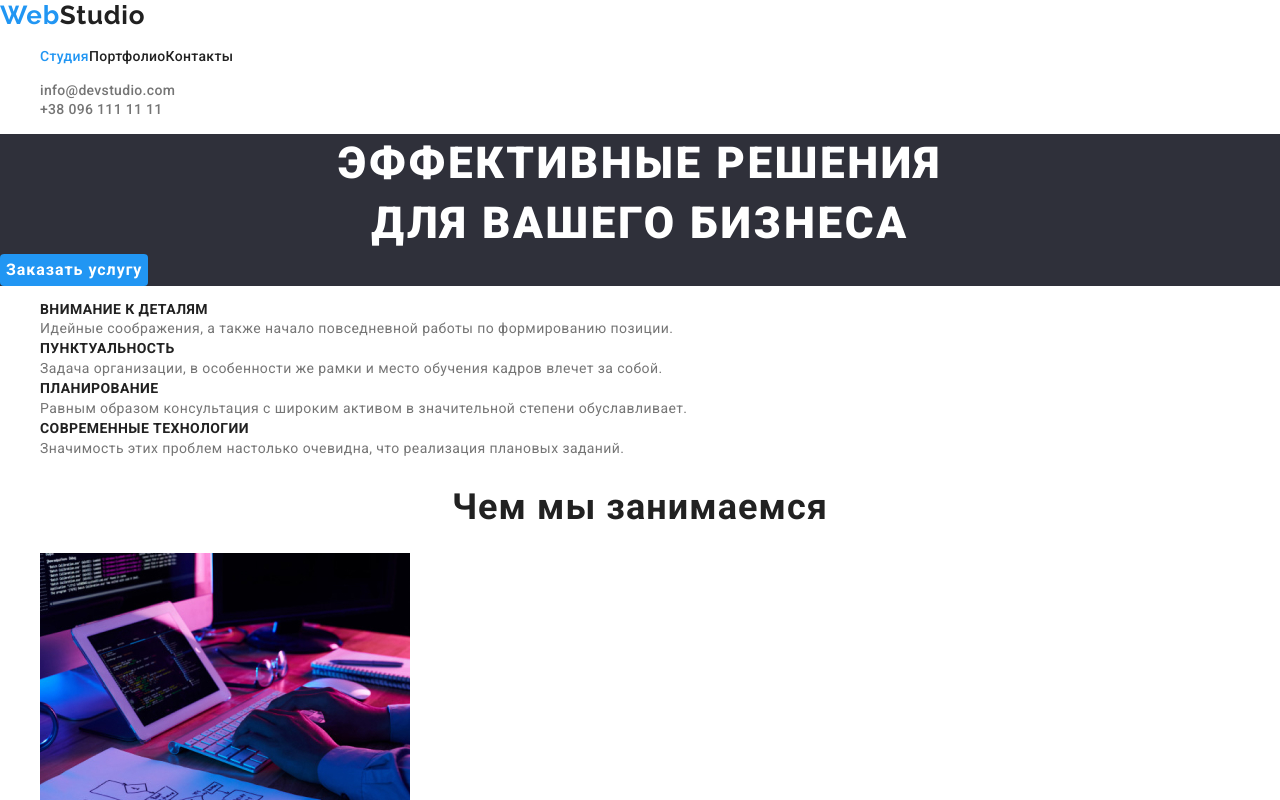
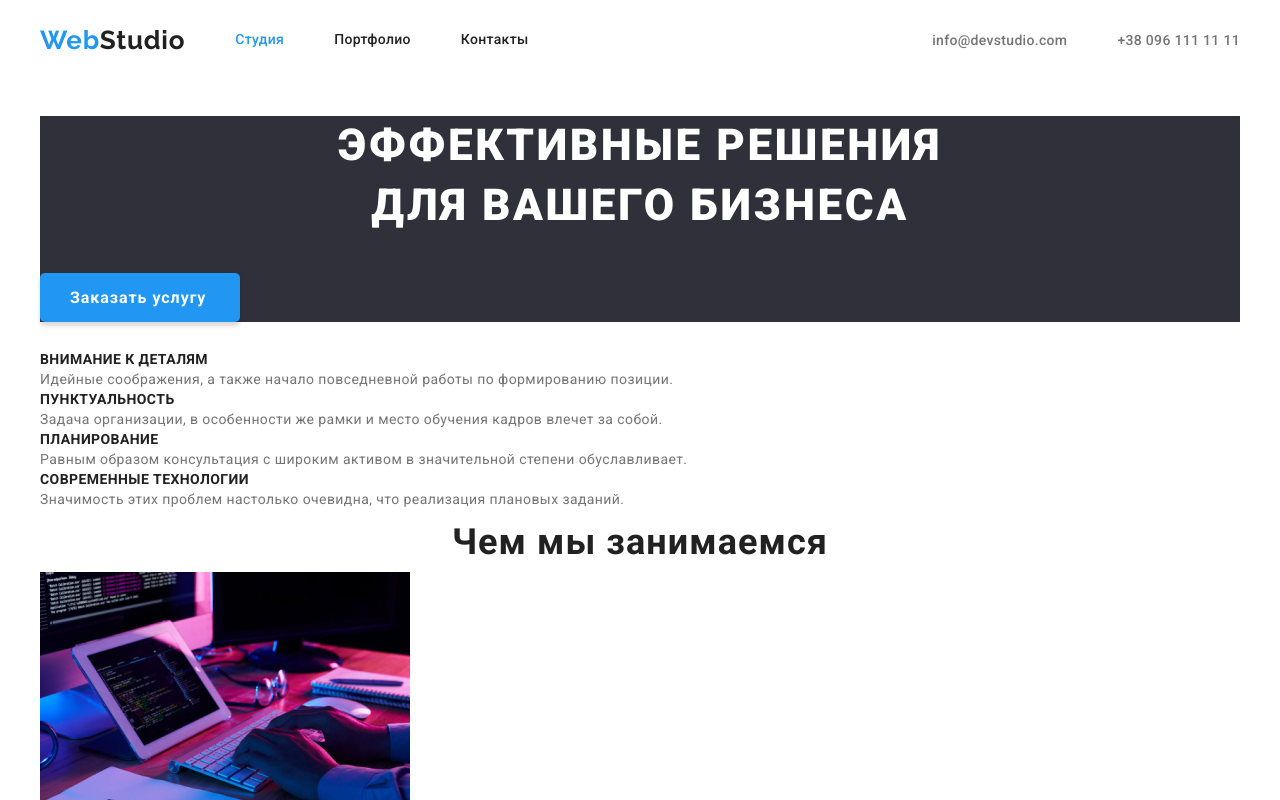
Before and after one commit to Dzmitry505/goit-markup-hw-03, a plain HTML site: page index.html in a window 1280 px wide. Shown: the top 800 px of the page. Drawn offline with nearby package versions, Linux system fonts and the light colour scheme.

Commit message:
1 день

```diff
--- a/css/style.css
+++ b/css/style.css
@@ -1,4 +1,3 @@
-h1,
 h2,
 h3,
 p {
@@ -24,9 +23,18 @@ body {
 }
 .list {
   list-style: none;
+  padding: 0;
+  margin: 0;
 }
 .link {
   text-decoration: none;
+}
+.container {
+  width: 1230px;
+  padding-right: 15px;
+  padding-left: 15px;
+  margin-right: auto;
+  margin-left: auto;
 }
 .container-list {
   background: var(--first-color);
@@ -36,8 +44,18 @@ body {
 .about-info {
   background-color: var(--first-color);
 }
+.first-main {
+  display: flex;
+  align-items: center;
+}
 .link-navigation-list {
   display: flex;
+  margin-left: 95px;
+  margin: auto;
+}
+.link-navigation-list,
+.navigation + .navigation {
+  margin-left: 50px;
 }
 .navigation-link:hover,
 .mail-link:hover,
@@ -58,10 +76,17 @@ body {
   background-color: var(--btn-color);
 }
 .navigation-link {
+  display: block;
+  padding-top: 32px;
+  padding-bottom: 32px;
+
   font-weight: 500;
   font-size: 14px;
   line-height: 1.14;
   color: var(--second-text-color);
+}
+.link-contacts-list {
+  display: flex;
 }
 .contacts-link,
 .contacts-tel-link {
@@ -86,6 +111,9 @@ body {
 }
 .btn-hero {
   font-family: inherit;
+  padding: 10px 30px;
+  margin-bottom: 30px;
+  min-width: 200px;
   background-color: var(--btn-color);
   cursor: pointer;
   font-weight: bold;
@@ -96,7 +124,8 @@ body {
   text-align: center;
   letter-spacing: 0.06em;
   color: var(--first-color);
-  border-radius: 4px;
+  box-shadow: 0px 4px 4px rgba(0, 0, 0, 0.15);
+  border-radius: 5px;
   border: none;
 }
 /*----------------------------------------------------------------------- Особенности------------------------------------------------------------------------ */
@@ -118,6 +147,9 @@ body {
   letter-spacing: 0.03em;
   color: var(--third-text-color);
 }
+.spc-text-list {
+  margin: 0;
+}
 /*---------------------------------------------------------------------- Чем мы занимаемся----------------------------------------------------------------- */
 .prof-title {
   font-weight: bold;
@@ -126,6 +158,9 @@ body {
   text-align: center;
   letter-spacing: 0.03em;
   color: var(--second-text-color);
+}
+.about-profession-list {
+  margin: 0;
 }
 .about-profession {
   background-color: var(--first-color);
@@ -212,12 +247,18 @@ body {
 }
 /*-------------------------------------------------------------отдельно к портфолио----------------------------------------------------------------------*/
 .main-btn-filter {
+  display: inline-block;
+  min-width: 75px;
   font-weight: 500;
   font-family: inherit;
+  padding: 5px 20px;
   cursor: pointer;
   background: var(--btn-port-color);
-  border-radius: 4px;
+  text-align: center;
+  border-radius: 5px;
   border: none;
+  box-shadow: 0px 3px 1px rgba(0, 0, 0, 0.1), 0px 1px 2px rgba(0, 0, 0, 0.08),
+    0px 2px 2px rgba(0, 0, 0, 0.12);
 }
 .main-btn-filter:hover,
 .main-btn-filter:focus {
--- a/index.html
+++ b/index.html
@@ -19,23 +19,24 @@
     <link href="./css/style.css" rel="stylesheet">
 </head>
 <body>
+    <div class="container">
     <header class="about-info">
         <!--шапка-->
-        <nav class="head-navigation">
+    <nav class="head-navigation first-main">
             <!--логотип компании-->
             <a class="about-logo-link link" href="./index.html" lang="en">Web<span class="black-logo" >Studio</span></a>
             <!--ссылки шапки-->
-            <ul class="link-navigation-list list">
-                <li><a class="navigation-link link current" href="./index.html">Студия</a></li>
-                <li><a class="navigation-link link" href="./portfolio.html">Портфолио</a></li>
-                <li><a class="navigation-link link" href="">Контакты</a></li>
-            </ul>
-        </nav>
+        <ul class="link-navigation-list list">
+                <li class="navigation"><a class="navigation-link link current" href="./index.html">Студия</a></li>
+                <li class="navigation"><a class="navigation-link link" href="./portfolio.html">Портфолио</a></li>
+                <li class="navigation"><a class="navigation-link link" href="">Контакты</a></li>
+        </ul>
         <!--контакты-->
         <ul class="link-contacts-list list">
-            <li class="link-contacts-info"><a class="contacts-link link" href="mailto:info@devstudio.com">info@devstudio.com</a></li>
-            <li class="link-contacts-tel"><a class="contacts-tel-link link" href="tel:+380961111111">+38 096 111 11 11</a></li>
+            <li class="navigation"><a class="contacts-link link" href="mailto:info@devstudio.com">info@devstudio.com</a></li>
+            <li class="navigation"><a class="contacts-tel-link link" href="tel:+380961111111">+38 096 111 11 11</a></li>
         </ul>
+    </nav>
     </header>
     <main>
         <!--герой-->
@@ -149,6 +150,6 @@
             </ul>
         </address>
     </footer>
-
+    </div>
 </body>
 </html>
```
Also changed, not shown: portfolio.html (+10 -14 lines).
